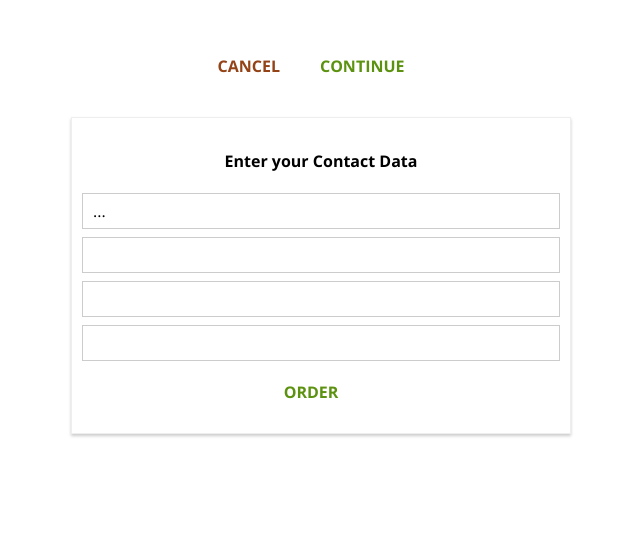
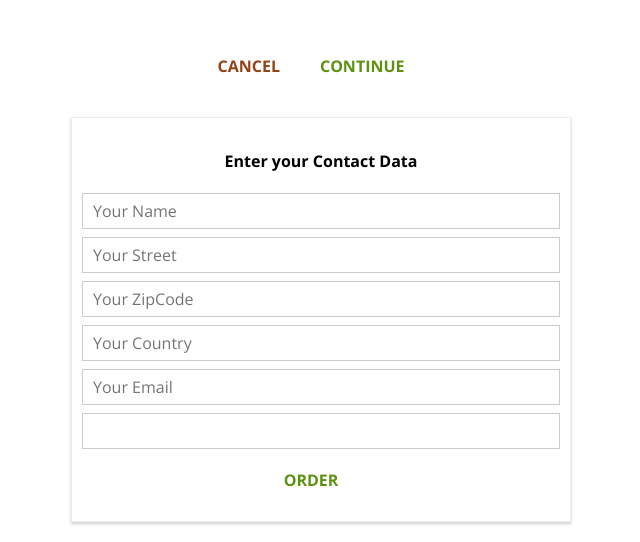
Before and after one commit to GunjanKadu/BurgerBuilder, a React app: page /checkout/contact-data in a window 1280 px wide. Shown: the part 701-1243 px from the top of the page, without its empty margins (319-959 px from the left). Before the commit the page ends 1155 px from the top, so only its background shows below. Built offline with nearby package versions, Linux system fonts and the light colour scheme.

Commit message:
Input based on js config

```diff
--- a/src/containers/Checkout/ContactData/ContactData.js
+++ b/src/containers/Checkout/ContactData/ContactData.js
@@ -88,30 +88,23 @@
   };
 
   render() {
+    const formElementsArray = [];
+    for (let key in this.state.orderForm) {
+      formElementsArray.push({
+        id: key,
+        config: this.state.orderForm[key]
+      });
+    }
     let form = (
       <form>
-        <Input elementType='...' elementConfig='...' value='...' />
-        <Input
-          inputtype='input'
-          className={classes.Input}
-          type='email'
-          name='email'
-          placeholder='Your Mail'
-        />
-        <Input
-          inputtype='input'
-          className={classes.Input}
-          type='text'
-          name='street'
-          placeholder='Street'
-        />
-        <Input
-          inputtype='input'
-          className={classes.Input}
-          type='text'
-          name='postal'
-          placeholder='Postal Code'
-        />
+        {formElementsArray.map(formELement => (
+          <Input
+            key={formELement.id}
+            elementType={formELement.config.elementType}
+            elementConfig={formELement.config.elementConfig}
+            value={formELement.config.value}
+          />
+        ))}
         <Button btnType='Success' clicked={this.orderHandler}>
           ORDER
         </Button>
```
